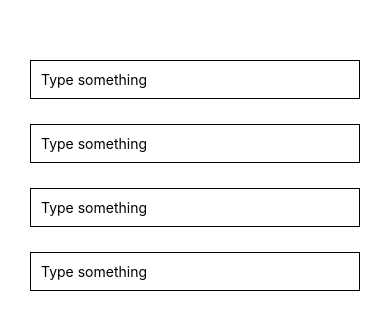
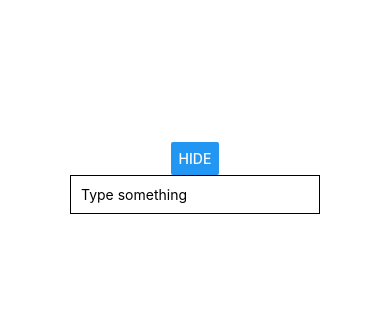
Before and after one commit to Yanalzzz/-JoVision-Backend-tasks, a React Native app: screen / in a window 390 px wide. Shown: the part 244-574 px from the top of the page. Built offline with nearby package versions, Linux system fonts and the light colour scheme.

Commit message:
Add Task39

```diff
--- a/App.tsx
+++ b/App.tsx
@@ -1,25 +1,12 @@
 import React from 'react';
-import TAsk19 from './Tasks/TAsk19';
-import Task20 from './Tasks/Task20';
+import {Provider} from 'react-redux';
+import store from './Store.js/store';
+import Task39 from './Tasks/Task39';
 
-import Task21 from './Tasks/Task21';
-import Task22 from './Tasks/Task22';
-import Task23 from './Tasks/Task23';
-import Task24 from './Tasks/Task24';
-import Task25 from './Tasks/Task25';
-import Task26 from './Tasks/Task26';
-import Task28 from './Tasks/Task28';
-import Task29 from './Tasks/Task29';
-import Task30 from './Tasks/Task30';
-import Task31 from './Tasks/Task31';
-import Task32 from './Tasks/Task32';
-import Task34 from './Tasks/Task34';
-import Task33 from './Tasks/Task33';
-import Task35 from './Tasks/Task35';
-import Task36 from './Tasks/Task36';
-import Task37 from './Tasks/Task37';
-import Task38 from './Tasks/Task38';
 export default function App() {
-  return <Task38 />;
-
+  return (
+    <Provider store={store}>
+      <Task39 />
+    </Provider>
+  );
 }
--- /dev/null
+++ b/Store.js/store.js
@@ -0,0 +1,10 @@
+import {configureStore} from '@reduxjs/toolkit';
+import textReducer from './textSlice';
+
+const store = configureStore({
+  reducer: {
+    text: textReducer
+  }
+});
+
+export default store;
--- /dev/null
+++ b/Store.js/textSlice.js
@@ -0,0 +1,19 @@
+import {createSlice} from '@reduxjs/toolkit';
+
+const textSlice = createSlice({
+  name: 'text',
+
+  initialState: {
+    value: ''
+  },
+
+  reducers: {
+    setText: (state, action) => {
+      state.value = action.payload;
+    }
+  }
+});
+
+export const {setText} = textSlice.actions;
+
+export default textSlice.reducer;
--- /dev/null
+++ b/Tasks/Component39.js
@@ -0,0 +1,57 @@
+import React from 'react';
+import {
+  View,
+  TextInput,
+  Text,
+  StyleSheet
+} from 'react-native';
+
+import {useSelector, useDispatch} from 'react-redux';
+import {setText} from '../Store.js/textSlice';
+
+const Component39 = () => {
+
+  const text = useSelector(
+    state => state.text.value
+  );
+  const dispatch = useDispatch();
+
+
+  React.useEffect(() => {
+    console.log('Component39 mounted');
+    return () => {
+      console.log('Component39 unmounted');
+    };
+
+  }, []);
+  return (
+
+    <View>
+
+      <TextInput
+        style={styles.input}
+        placeholder="Type something"
+
+        value={text}
+
+        onChangeText={(value) =>
+          dispatch(setText(value))
+        }
+      />
+
+      <Text>
+        {text}
+      </Text>
+    </View>
+
+  );
+};
+const styles = StyleSheet.create({
+
+  input: {
+    borderWidth: 1,
+    padding: 10,
+    width: 250,
+  }
+});
+export default Component39;
--- /dev/null
+++ b/Tasks/Task39.js
@@ -0,0 +1,52 @@
+import React, {useState} from 'react';
+import {View,Button,StyleSheet} from 'react-native';
+
+import Component39 from './Component39';
+
+
+const Task39 = () => {
+
+  const [showComponent, setShowComponent] = useState(true);
+
+  return (
+
+    <View style={styles.container}>
+
+      <Button
+
+        title={
+          showComponent
+            ? 'Hide'
+            : 'Show'
+        }
+
+        onPress={() =>
+          setShowComponent(!showComponent)
+        }
+      />
+
+
+      {showComponent
+        ? <Component39 />
+        : null
+      }
+
+    </View>
+
+  );
+
+};
+
+
+const styles = StyleSheet.create({
+
+  container: {
+    flex: 1,
+    justifyContent: 'center',
+    alignItems: 'center',
+  }
+
+});
+
+
+export default Task39;
--- a/package.json
+++ b/package.json
@@ -12,16 +12,18 @@
   "dependencies": {
     "@react-native-async-storage/async-storage": "^3.1.1",
     "@react-native/new-app-screen": "0.87.1",
+    "@reduxjs/toolkit": "^2.13.0",
     "react": "19.2.3",
     "react-native": "0.87.1",
     "react-native-safe-area-context": "^5.5.2",
-    "react-native-video": "^6.19.3"
+    "react-native-video": "^6.19.3",
+    "react-redux": "^9.3.0"
   },
   "devDependencies": {
     "@babel/core": "^7.25.2",
     "@babel/preset-env": "^7.25.3",
     "@babel/runtime": "^7.25.0",
-    "@react-native-community/cli": "20.2.0",
+    "@react-native-community/cli": "^20.2.0",
     "@react-native-community/cli-platform-android": "20.2.0",
     "@react-native-community/cli-platform-ios": "20.2.0",
     "@react-native/babel-preset": "0.87.1",
```
Also changed, not shown: 1 other file (tests, documents, lock files or other folders).
